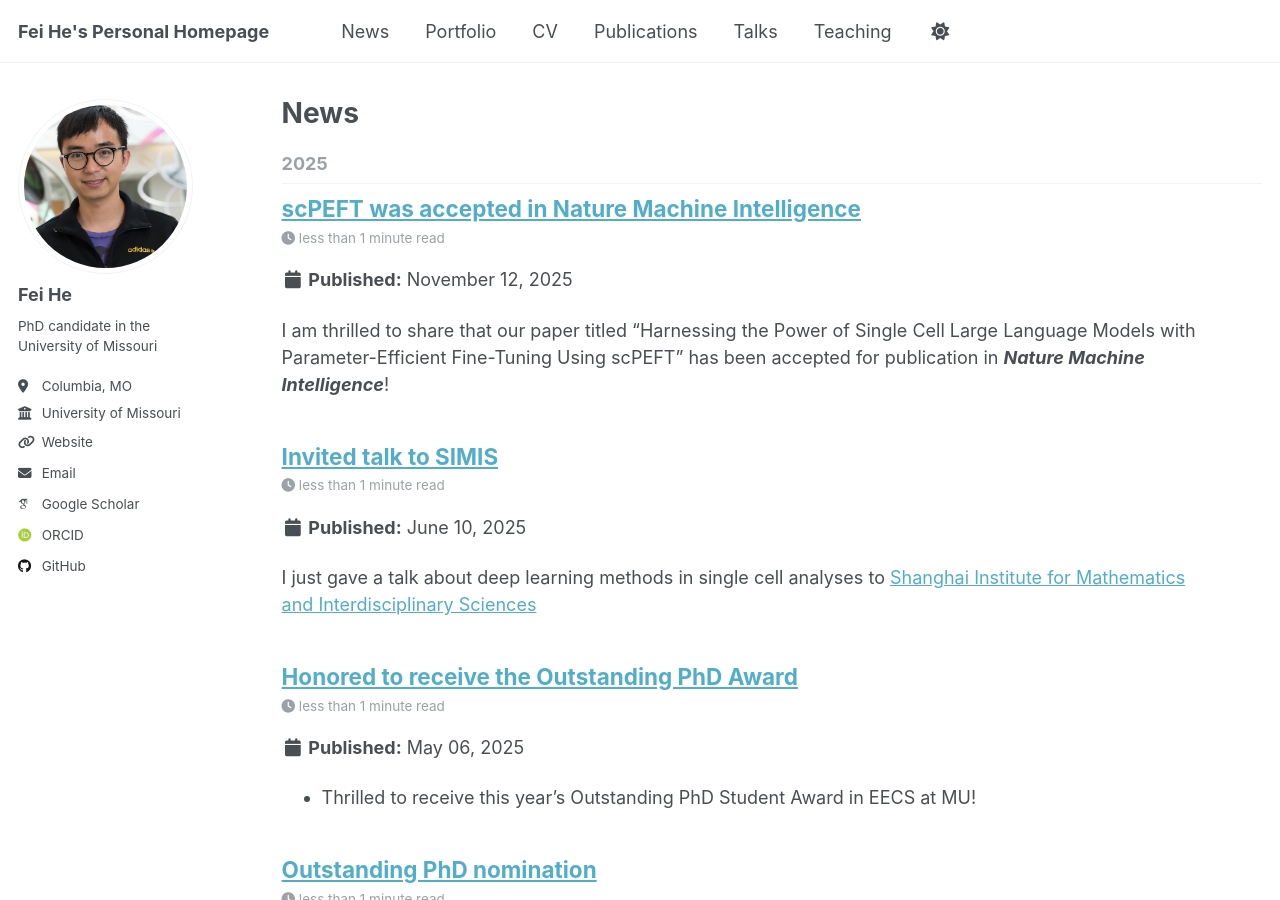
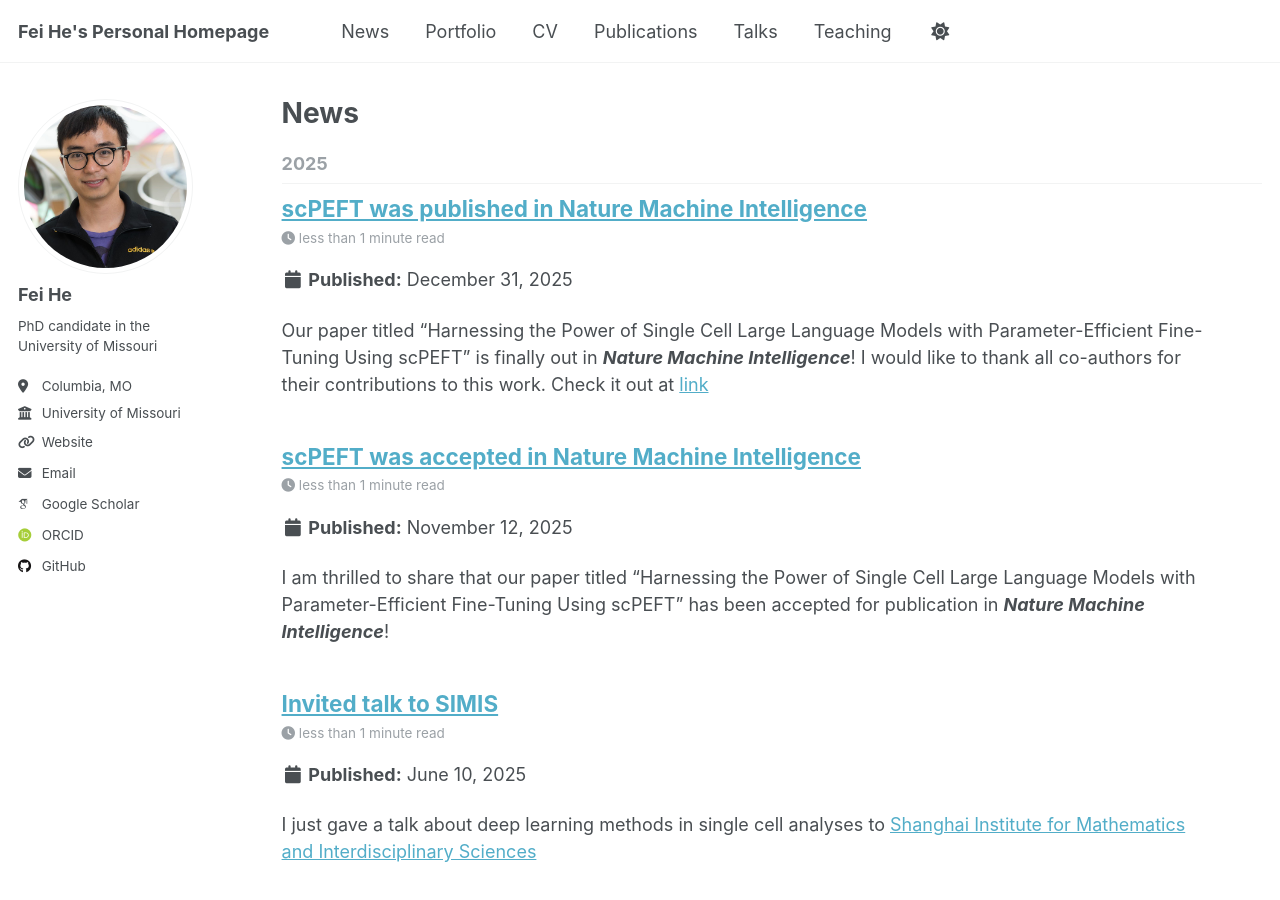
Before and after one commit to coffee19850519/coffee19850519.github.io, a Jekyll site: the page built from _pages/year-archive.html, in a window 1280 px wide and 900 px high. Built offline with Jekyll 4.4.1, drawn with Linux system fonts in a browser that asks for light colours; some web fonts are replaced.

Commit message:
update news and CV

```diff
--- /dev/null
+++ b/_posts/2025-12-31-NMI paper is published.md
@@ -0,0 +1,12 @@
+---
+title: 'scPEFT was published in Nature Machine Intelligence'
+date: 2025-12-31
+permalink: /posts/2025/12/Paper published
+tags:
+  - scPEFT
+  - Nature Machine Intelligence
+---
+
+Our paper titled “Harnessing the Power of Single Cell Large Language Models with Parameter-Efficient Fine-Tuning Using scPEFT” is finally out in _**Nature Machine Intelligence**_!
+I would like to thank all co-authors for their contributions to this work.
+Check it out at [link](https://doi.org/10.1038/s42256-025-01170-z)
```
Also changed, not shown: _pages/about.md (+1 -1 lines), _portfolio/portfolio-1.md (+1 -2 lines), 1 other file.
